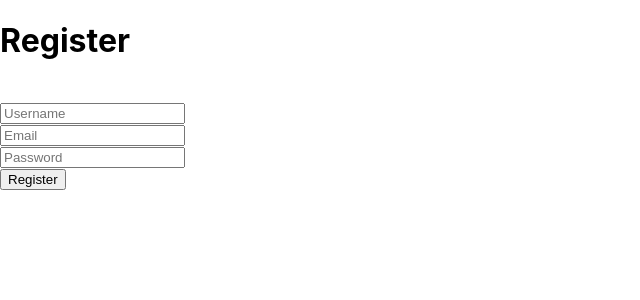
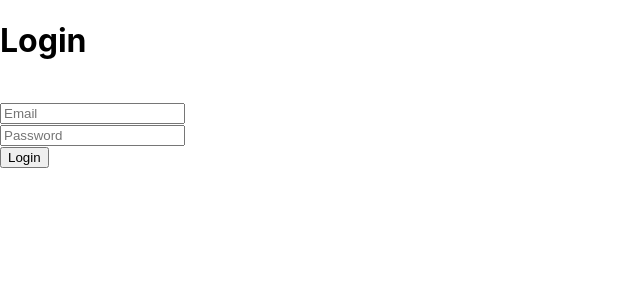
Before and after one commit to ThomasKWWong/simple-login, a React (Create React App) app in the folder client/: page /login in a window 1280 px wide. Shown: the top 300 px of the page, without its empty margins (0-640 px from the left). Built offline with nearby package versions, Linux system fonts and the light colour scheme.

Commit message:
mongo works with code. Added react router for multiple pages. Login and registration functionality works

```diff
--- a/client/package.json
+++ b/client/package.json
@@ -8,6 +8,7 @@
     "@testing-library/user-event": "^13.5.0",
     "react": "^18.2.0",
     "react-dom": "^18.2.0",
+    "react-router-dom": "^6.15.0",
     "react-scripts": "5.0.1",
     "web-vitals": "^2.1.4"
   },
@@ -17,7 +18,7 @@
     "test": "react-scripts test",
     "eject": "react-scripts eject"
   },
-  "proxy":"http://localhost:5000",
+  "proxy": "http://localhost:5000",
   "eslintConfig": {
     "extends": [
       "react-app",
--- a/client/src/App.js
+++ b/client/src/App.js
@@ -1,48 +1,20 @@
-import React, { useEffect, useState } from 'react';
-import "./App.css";
+import { BrowserRouter, Routes, Route } from 'react-router-dom';
+import Login from './pages/Login';
+import Register from './pages/Register';
+import React from 'react';
 
-function App() {
-    // const [data, setData] = useState(null);\
-    const [username, setUsername] = useState('');
-    const [email, setEmail] = useState('');
-    const [password, setPassword] = useState('');
-
-    // useEffect(() => {
-    //     fetch("/api")
-    //         .then(response => response.json())
-    //         .then(data => setData(data.message));
-    // }, []);
-
-    async function registerUser(event) {
-        event.preventDefault();
-        const response = await fetch("/register", {
-            method: 'POST',
-            headers: {
-                'Content-Type': 'application/json',
-            },
-            body: JSON.stringify({
-                username,
-                email,
-                password,
-            }),
-        })
-
-        const data = await response.json();
-        console.log(data);
-    }
-
+const App = () => {
     return (
         <div>
-            <h1>Register</h1>
-            <br/>
-            <form onSubmit={registerUser}>
-                <input value = {username} onChange={(e) => setUsername(e.target.value)} type = "text" placeholder="Username"/> <br/>
-                <input value = {email} onChange={(e) => setEmail(e.target.value)} type = "text" placeholder="Email"/><br/>
-                <input value = {password} onChange={(e) => setPassword(e.target.value)} type = "text" placeholder="Password"/> <br/>
-                <input type = "submit" value = "Register" />
-            </form>
+            <BrowserRouter>
+                <Routes>
+                    <Route index element = {<Login />} />
+                    <Route path='/login' element = {<Login />} />
+                    <Route path='/register' element = {<Register />} />
+                </Routes>
+            </BrowserRouter>
         </div>
     )
 }
 
-export default App
+export default App;
--- a/client/src/index.js
+++ b/client/src/index.js
@@ -1,10 +1,15 @@
 import React from 'react';
 import ReactDOM from 'react-dom/client';
 import './index.css';
+
 import App from './App';
 import reportWebVitals from './reportWebVitals';
 
 const root = ReactDOM.createRoot(document.getElementById('root'));
+
+
+
+
 root.render(
   <React.StrictMode>
     <App />
--- /dev/null
+++ b/client/src/pages/Login.js
@@ -0,0 +1,40 @@
+import React, { useState } from 'react';
+// import "./App.css";
+
+function App() {
+    // const [username, setUsername] = useState('');
+    const [email, setEmail] = useState('');
+    const [password, setPassword] = useState('');
+
+    async function loginUser(event) {
+        event.preventDefault();
+        const response = await fetch("/api/login", {
+            method: 'POST',
+            headers: {
+                'Content-Type': 'application/json',
+            },
+            body: JSON.stringify({
+                email,
+                password,
+            }),
+        })
+
+        const data = await response.json();
+        console.log(data);
+    }
+
+    return (
+        <div>
+            <h1>Login</h1>
+            <br/>
+            <form onSubmit={loginUser}>
+                {/* <input value = {username} onChange={(e) => setUsername(e.target.value)} type = "text" placeholder="Username"/> <br/> */}
+                <input value = {email} onChange={(e) => setEmail(e.target.value)} type = "text" placeholder="Email"/><br/>
+                <input value = {password} onChange={(e) => setPassword(e.target.value)} type = "text" placeholder="Password"/> <br/>
+                <input type = "submit" value = "Login" />
+            </form>
+        </div>
+    )
+}
+
+export default App
--- /dev/null
+++ b/client/src/pages/Register.js
@@ -0,0 +1,41 @@
+import React, { useState } from 'react';
+// import "./App.css";
+
+function App() {
+    const [username, setUsername] = useState('');
+    const [email, setEmail] = useState('');
+    const [password, setPassword] = useState('');
+
+    async function registerUser(event) {
+        event.preventDefault();
+        const response = await fetch("/api/register", {
+            method: 'POST',
+            headers: {
+                'Content-Type': 'application/json',
+            },
+            body: JSON.stringify({
+                username,
+                email,
+                password,
+            }),
+        })
+
+        const data = await response.json();
+        console.log(data);
+    }
+
+    return (
+        <div>
+            <h1>Register</h1>
+            <br/>
+            <form onSubmit={registerUser}>
+                <input value = {username} onChange={(e) => setUsername(e.target.value)} type = "text" placeholder="Username"/> <br/>
+                <input value = {email} onChange={(e) => setEmail(e.target.value)} type = "text" placeholder="Email"/><br/>
+                <input value = {password} onChange={(e) => setPassword(e.target.value)} type = "text" placeholder="Password"/> <br/>
+                <input type = "submit" value = "Register" />
+            </form>
+        </div>
+    )
+}
+
+export default App
```
Also changed, not shown: 2 other files (tests, documents, lock files or other folders).
